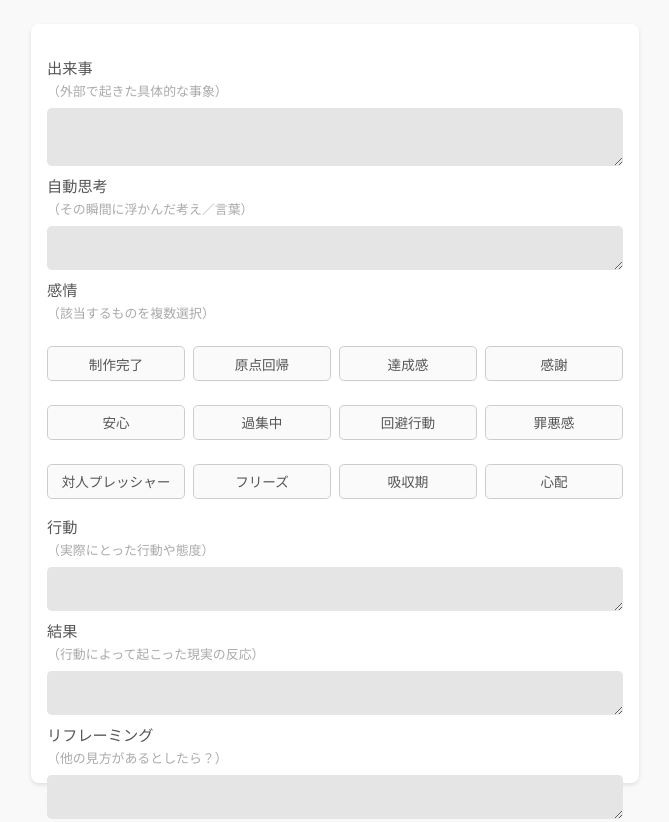
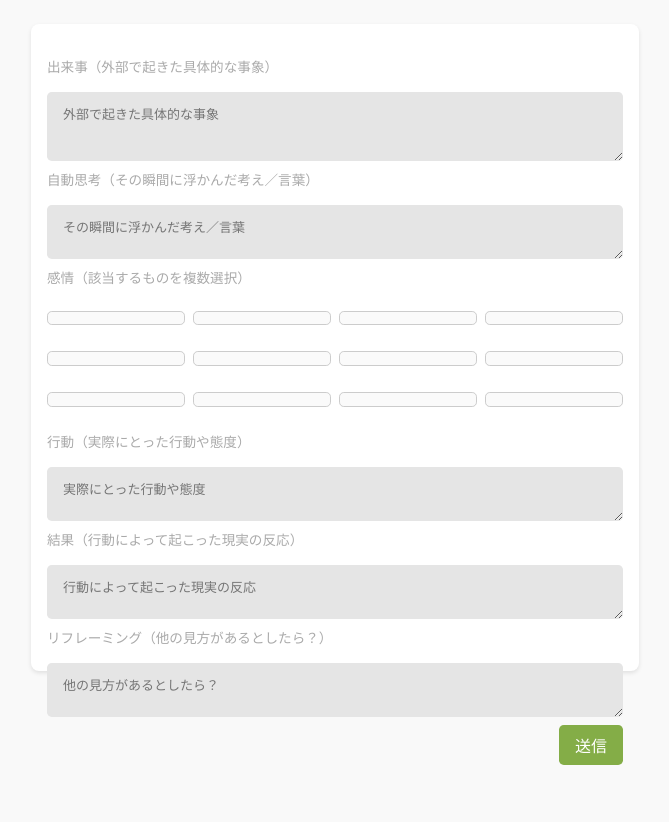
Before and after one commit to climbedtower/cbt-form, a plain HTML site: page index.html in a window 1280 px wide. Shown: the part 130-952 px from the top of the page, without its empty margins (305-974 px from the left). Drawn offline with Linux system fonts and the light colour scheme.

Commit message:
Update index.html

```diff
--- a/index.html
+++ b/index.html
@@ -104,38 +104,130 @@
 </head>
 <body>
   <form id="cbt-form">
-    <label>出来事<br><small class="hint">（外部で起きた具体的な事象）</small></label>
-    <textarea name="event" rows="3"></textarea>
+<!DOCTYPE html>
+<html lang="ja">
+<head>
+  <meta charset="UTF-8">
+  <title>scrapboxCBT</title>
+  <style>
+    /* リセット & ベース */
+    *{box-sizing:border-box;margin:0;padding:0}
+    body{
+      background:#f9f9f9;
+      color:#2f2f2f;
+      font-family:'Open Sans',system-ui,sans-serif;
+      padding:2rem;
+    }
+    @font-face{
+      font-family:'Open Sans';font-style:normal;font-weight:400;
+      src:local('Open Sans'),local('OpenSans'),url(http://themes.googleusercontent.com/static/fonts/opensans/v7/cJZKeOuBrn4kERxqtaUH3bO3LdcAZYWl9Si6vvxL-qU.woff) format('woff');
+    }
+    form{
+      width:50%;min-width:9rem;margin:10% auto;
+      background:#fff;padding:1rem;border-radius:.5rem;
+      box-shadow:0 2px 4px rgba(0,0,0,0.1);
+    }
+    label{
+      display:block;margin:1rem 0 .5rem;
+      font-size:.85em;color:#aaa;
+    }
+    textarea, input[type="text"]{
+      width:100%;margin:.5rem 0;
+      padding:.75rem 1rem;
+      border:none;border-radius:.3rem;
+      background:#e5e5e5;color:#555;
+      font-size:1em;resize:vertical;
+    }
+    /* 感情チェック: 4×3 グリッド, 行間 1/4 */
+    .emotion-group{
+      display:grid;
+      grid-template-columns:repeat(4,1fr);
+      column-gap:.5rem;
+      row-gap:.125rem;
+      margin-top:.5rem;
+    }
+    .emotion-group input{display:none}
+    .emotion-group label{
+      display:block;width:100%;padding:.4rem;
+      border:1px solid #ccc;border-radius:.3rem;
+      background:#fafafa;cursor:pointer;
+      text-indent:-9999px;overflow:hidden;
+      transition:background .2s,border-color .2s;
+    }
+    .emotion-group input:checked+label{
+      background:#84AD47;border-color:#84AD47;
+    }
+    button[type="submit"]{
+      float:right;background:#84AD47;color:#fff;
+      border:none;border-radius:.3rem;
+      padding:.5rem 1rem;font-size:1em;
+      cursor:pointer;
+    }
+    button[type="submit"]:hover{background:#6d8d3a}
+  </style>
+</head>
+<body>
+  <form id="cbt-form">
+    <label>出来事（外部で起きた具体的な事象）</label>
+    <textarea name="event" rows="3" placeholder="外部で起きた具体的な事象"></textarea>
 
-    <label>自動思考<br><small class="hint">（その瞬間に浮かんだ考え／言葉）</small></label>
-    <textarea name="thought" rows="2"></textarea>
+    <label>自動思考（その瞬間に浮かんだ考え／言葉）</label>
+    <textarea name="thought" rows="2" placeholder="その瞬間に浮かんだ考え／言葉"></textarea>
 
-    <label>感情<br><small class="hint">（該当するものを複数選択）</small></label>
+    <label>感情（該当するものを複数選択）</label>
     <div class="emotion-group">
-      <input type="checkbox" id="e1" name="emotion" value="[||制作完了]"><label for="e1">制作完了</label>
-      <input type="checkbox" id="e2" name="emotion" value="[||原点回帰]"><label for="e2">原点回帰</label>
-      <input type="checkbox" id="e3" name="emotion" value="[||達成感]"><label for="e3">達成感</label>
-      <input type="checkbox" id="e4" name="emotion" value="[||感謝]"><label for="e4">感謝</label>
-      <input type="checkbox" id="e5" name="emotion" value="[||安心]"><label for="e5">安心</label>
-      <input type="checkbox" id="e6" name="emotion" value="[||過集中]"><label for="e6">過集中</label>
-      <input type="checkbox" id="e7" name="emotion" value="[::回避行動]"><label for="e7">回避行動</label>
-      <input type="checkbox" id="e8" name="emotion" value="[::罪悪感]"><label for="e8">罪悪感</label>
-      <input type="checkbox" id="e9" name="emotion" value="[::対人プレッシャー]"><label for="e9">対人プレッシャー</label>
-      <input type="checkbox" id="e10" name="emotion" value="[::フリーズ]"><label for="e10">フリーズ</label>
-      <input type="checkbox" id="e11" name="emotion" value="[::吸収期]"><label for="e11">吸収期</label>
-      <input type="checkbox" id="e12" name="emotion" value="[::心配]"><label for="e12">心配</label>
+      <input type="checkbox" id="e1" name="emotion" value="[||制作完了]"><label for="e1"></label>
+      <input type="checkbox" id="e2" name="emotion" value="[||原点回帰]"><label for="e2"></label>
+      <input type="checkbox" id="e3" name="emotion" value="[||達成感]"><label for="e3"></label>
+      <input type="checkbox" id="e4" name="emotion" value="[||感謝]"><label for="e4"></label>
+      <input type="checkbox" id="e5" name="emotion" value="[||安心]"><label for="e5"></label>
+      <input type="checkbox" id="e6" name="emotion" value="[||過集中]"><label for="e6"></label>
+      <input type="checkbox" id="e7" name="emotion" value="[::回避行動]"><label for="e7"></label>
+      <input type="checkbox" id="e8" name="emotion" value="[::罪悪感]"><label for="e8"></label>
+      <input type="checkbox" id="e9" name="emotion" value="[::対人プレッシャー]"><label for="e9"></label>
+      <input type="checkbox" id="e10" name="emotion" value="[::フリーズ]"><label for="e10"></label>
+      <input type="checkbox" id="e11" name="emotion" value="[::吸収期]"><label for="e11"></label>
+      <input type="checkbox" id="e12" name="emotion" value="[::心配]"><label for="e12"></label>
     </div>
 
-    <label>行動<br><small class="hint">（実際にとった行動や態度）</small></label>
-    <textarea name="action" rows="2"></textarea>
+    <label>行動（実際にとった行動や態度）</label>
+    <textarea name="action" rows="2" placeholder="実際にとった行動や態度"></textarea>
 
-    <label>結果<br><small class="hint">（行動によって起こった現実の反応）</small></label>
-    <textarea name="result" rows="2"></textarea>
+    <label>結果（行動によって起こった現実の反応）</label>
+    <textarea name="result" rows="2" placeholder="行動によって起こった現実の反応"></textarea>
 
-    <label>リフレーミング<br><small class="hint">（他の見方があるとしたら？）</small></label>
-    <textarea name="reframe" rows="2"></textarea>
+    <label>リフレーミング（他の見方があるとしたら？）</label>
+    <textarea name="reframe" rows="2" placeholder="他の見方があるとしたら？"></textarea>
 
     <button type="submit">送信</button>
+  </form>
+
+  <script>
+    document.getElementById('cbt-form').addEventListener('submit',function(e){
+      e.preventDefault();
+      const now=new Date();
+      const date=`${now.getFullYear()}/${String(now.getMonth()+1).padStart(2,'0')}/${String(now.getDate()).padStart(2,'0')}`;
+      const title=encodeURIComponent(`${date}：CBT`);
+      const project='creategames';
+      const emotions=Array.from(this.querySelectorAll('input[name="emotion"]:checked')).map(cb=>cb.value).join(' ');
+      const lines=[
+        `${date}：CBT`,
+        `#${date.slice(0,7)}`,'',
+        '[- 出来事]',this.elements.event.value,'',
+        '[- 自動思考]',this.elements.thought.value,'',
+        '[- 感情]',emotions,'',
+        '[- 行動]',this.elements.action.value,'',
+        '[- 結果]',this.elements.result.value,'',
+        '[- リフレーミング]',this.elements.reframe.value,'',
+        '#認知行動療法（CBT） [https://chatgpt.com/c/68095f61-f448-800f-ad49-02eb955c197c?model=gpt-4o]'
+      ];
+      window.location.href=`https://scrapbox.io/${project}/${title}?body=${encodeURIComponent(lines.join('\n'))}`;
+    });
+  </script>
+</body>
+</html>
+
+
   </form>
 
   <script>
```
